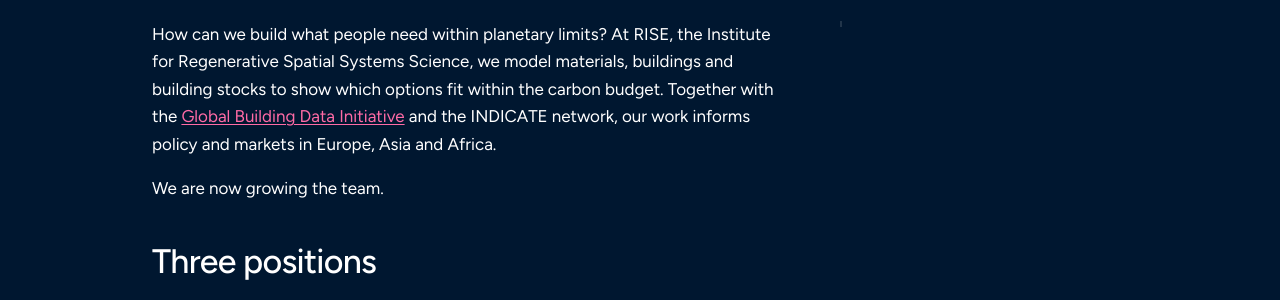
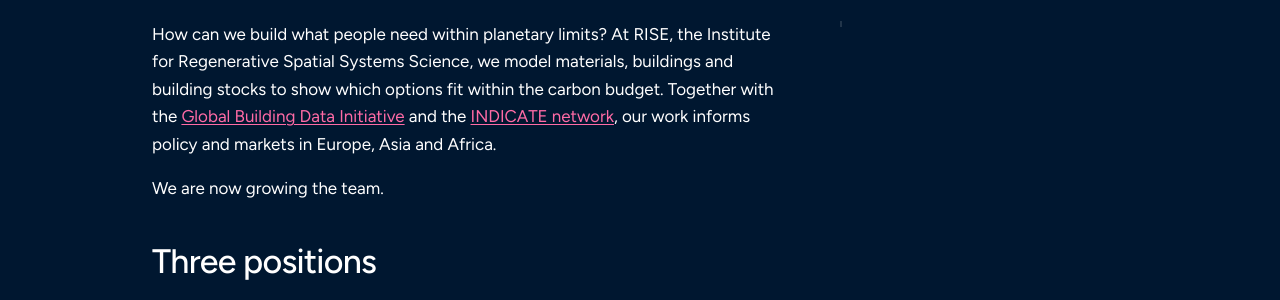
Before and after one commit to mroeck/riselabs.at, a Jekyll site: the page built from _posts/2026-11-04-hiring-three-positions.md, in a window 1280 px wide and 1400 px high, scrolled down 265 px. Shown: the part 154-454 px from the top of the window. Built offline with Jekyll 4.4.1, drawn with Linux system fonts in a browser that asks for light colours; some web fonts are replaced; part of the change alters nothing that is shown; some of the changed text lies outside the part shown.

```diff
--- a/_posts/2026-11-04-hiring-three-positions.md
+++ b/_posts/2026-11-04-hiring-three-positions.md
@@ -4,11 +4,6 @@ type: news
 featured: true
 title: "We are hiring: three positions in Vienna"
 summary: "A Global Partnerships and Programmes Lead, a Senior Scientist and a Junior Scientist for whole life carbon and LCA. Applications until 4 December 2026, interviews from 18 November."
-partners:
-  - bpie
-  - ku-leuven
-  - worldgbc
-  - smith-innovation
 people:
   - martin-roeck
 ---
@@ -18,8 +13,8 @@ Institute for Regenerative Spatial Systems Science, we model materials,
 buildings and building stocks to show which options fit within the carbon
 budget. Together with the
 [Global Building Data Initiative](/projects/global-building-data-initiative/)
-and the INDICATE network, our work informs policy and markets in Europe, Asia
-and Africa.
+and the [INDICATE network](https://indicatedata.com), our work informs policy
+and markets in Europe, Asia and Africa.
 
 We are now growing the team.
 
@@ -67,8 +62,3 @@ Not the right fit, but interested in the work? Send an unsolicited application
 to [office@riselabs.at](mailto:office@riselabs.at?subject=RISE%20Talent%20-%20%5Byour%20field%5D)
 with the subject line **RISE Talent - [your field]**, and we may keep your
 details on file for up to two years.
-
-We work with partners including RICS, WBCSD,
-[BPIE](/partners/bpie/), [KU Leuven](/partners/ku-leuven/),
-the [World Green Building Council](/partners/worldgbc/) and
-[Smith Innovation](/partners/smith-innovation/).
```
